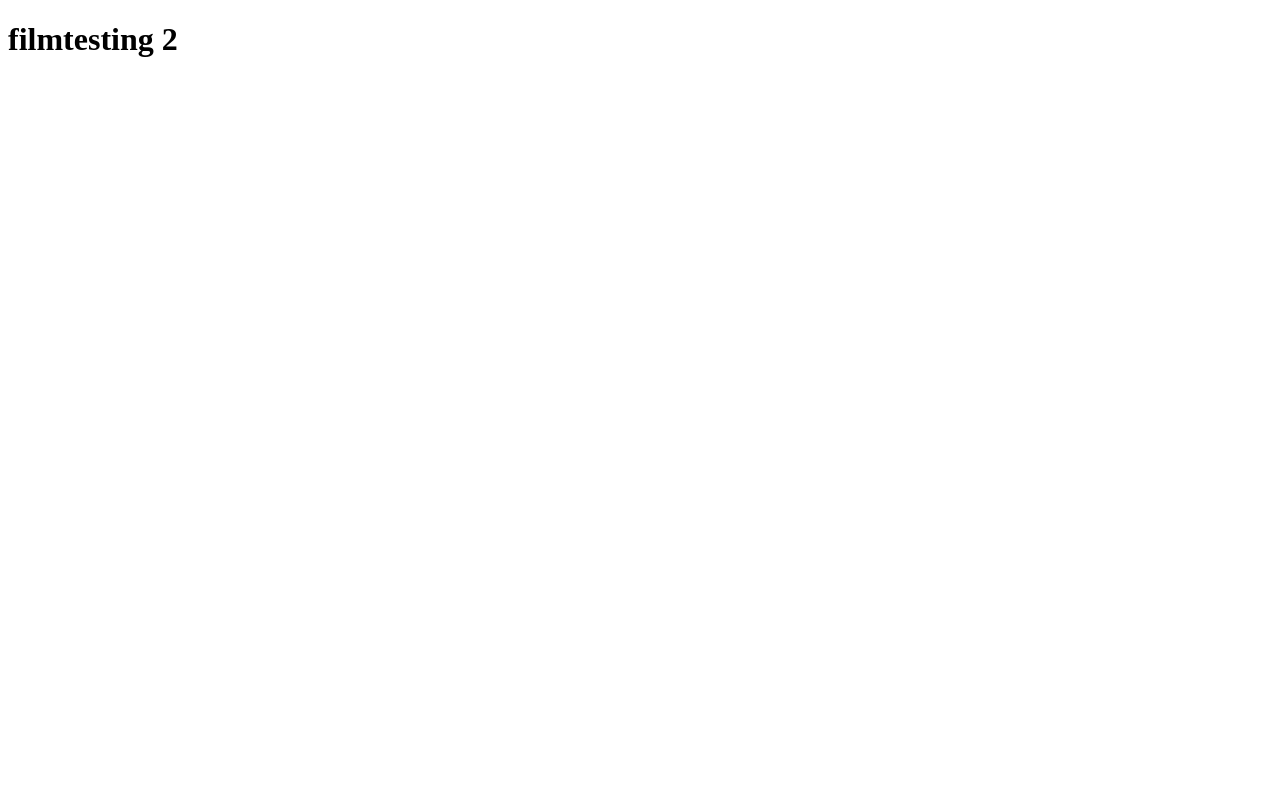
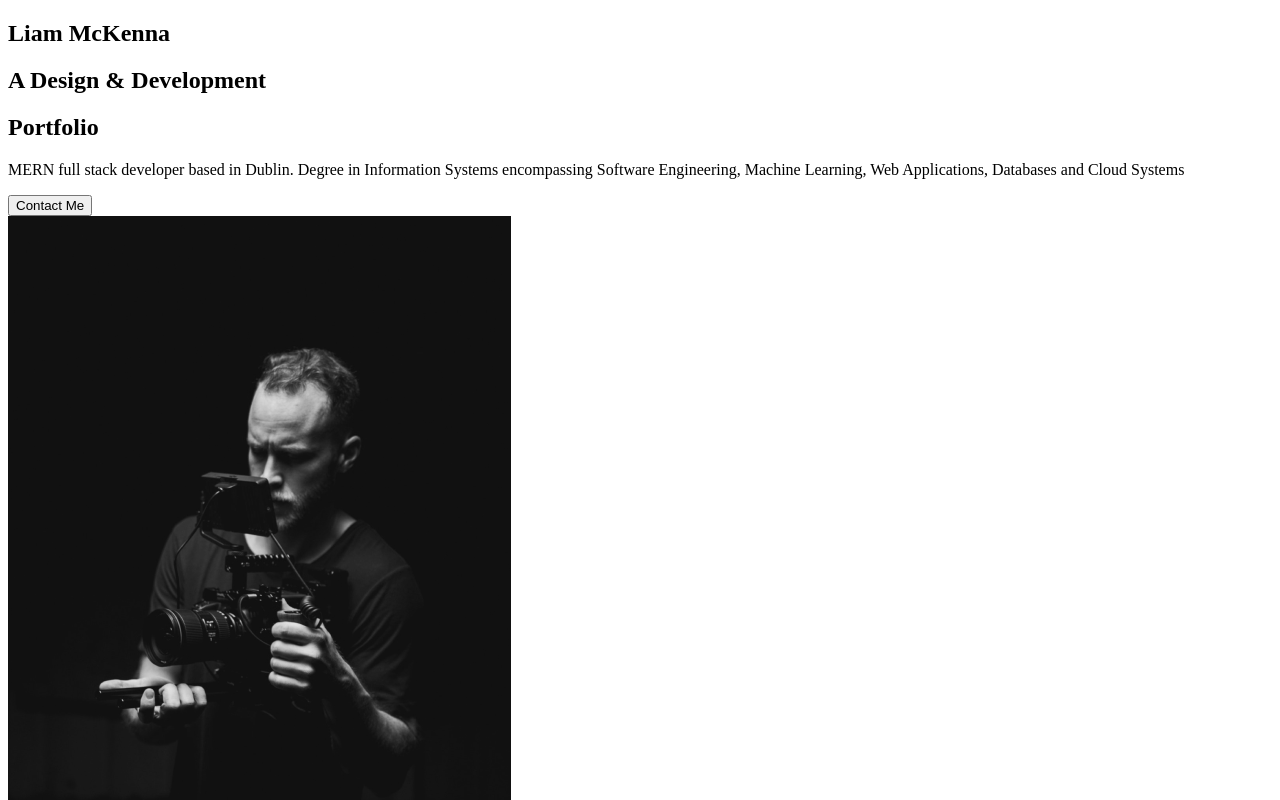
Before and after one commit to Liam-McKenna/capture, a React (Create React App) app: page / in a window 1280 px wide. Shown: the top 800 px of the page. Built offline with nearby package versions, Linux system fonts and the light colour scheme.

Commit message:
2. About Section

```diff
--- a/src/App.js
+++ b/src/App.js
@@ -1,7 +1,11 @@
+import AboutSection from "./components/AboutSection";
+//import pages
+import AboutUs from "./pages/AboutUs";
+
 function App() {
   return (
     <div className="App">
-      <h1>filmtesting 2</h1>
+      <AboutUs />
     </div>
   );
 }
--- /dev/null
+++ b/src/components/AboutSection.js
@@ -0,0 +1,34 @@
+import React from "react";
+import home1 from "../img/home1.png";
+
+//change name to <Liam McKenna  />
+const AboutSection = () => {
+  return (
+    <div className="about-AboutSection">
+      <div className="description">
+        <div className="title">
+          <div className="hide">
+            <h2>Liam McKenna</h2>
+          </div>
+          <div className="hide">
+            <h2>
+              A Design <span>&</span> Development
+            </h2>
+          </div>
+          <div className="hide">
+            <h2>Portfolio</h2>
+          </div>
+        </div>
+        <p>
+          MERN full stack developer based in Dublin. Degree in Information
+          Systems encompassing Software Engineering, Machine Learning, Web
+          Applications, Databases and Cloud Systems
+        </p>
+        <button>Contact Me</button>
+      </div>
+      <img src={home1} alt="ProfilePhoto" /> //change to picture of me&Logo
+    </div>
+  );
+};
+
+export default AboutSection;
--- /dev/null
+++ b/src/pages/AboutUs.js
@@ -0,0 +1,12 @@
+import React from "react";
+import AboutSection from "../components/AboutSection";
+
+const AboutUs = () => {
+  return (
+    <div className="about-us">
+      <AboutSection />
+    </div>
+  );
+};
+
+export default AboutUs;
```
Also changed, not shown: 1 other file (tests, documents, lock files or other folders).
